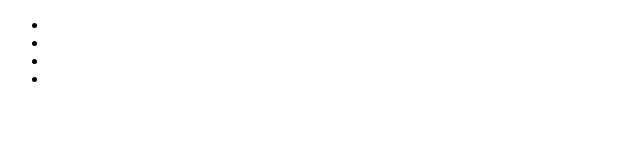
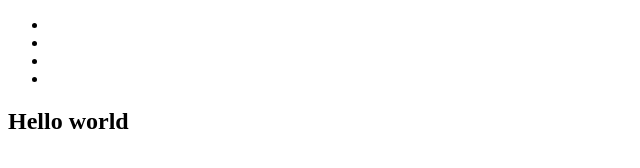
Before and after one commit to saifaliaxioned/demorepo, a plain HTML site: page index.html in a window 1280 px wide. Shown: the whole page, without its empty margins (0-640 px from the left). Drawn offline with Linux system fonts and the light colour scheme.

Commit message:
main  done

```diff
--- a/index.html
+++ b/index.html
@@ -19,6 +19,13 @@
             </ul>
         </nav>
     </header>
+    <main>
+        <section class="content">
+            <div class="wrapper">
+                <h1>Hello world</h1>
+            </div>
+        </section>
+    </main>
 
 </body>
 
```
